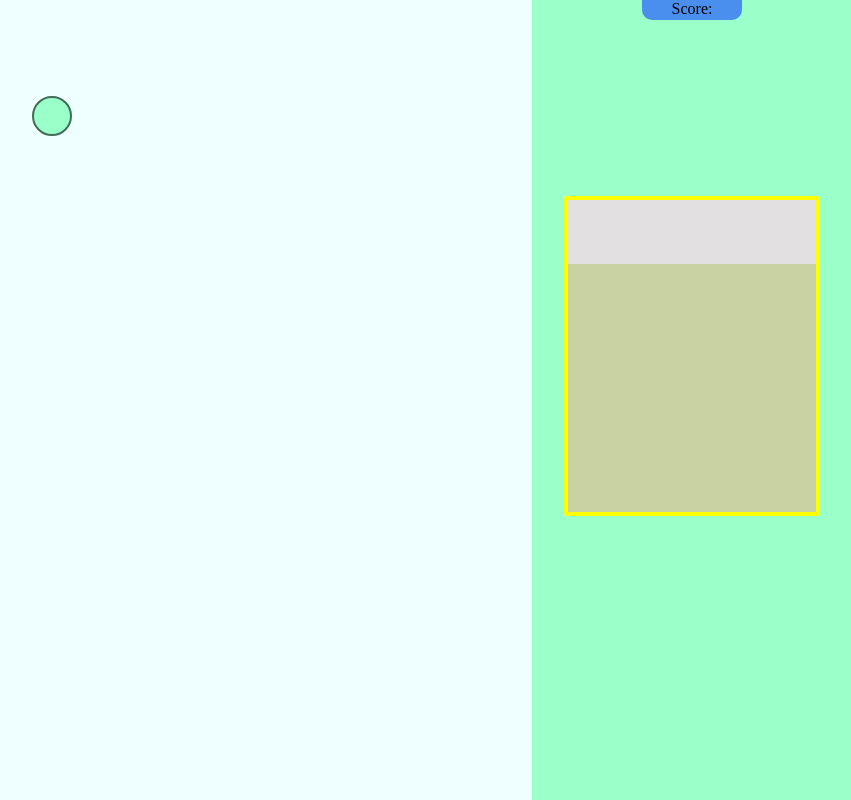
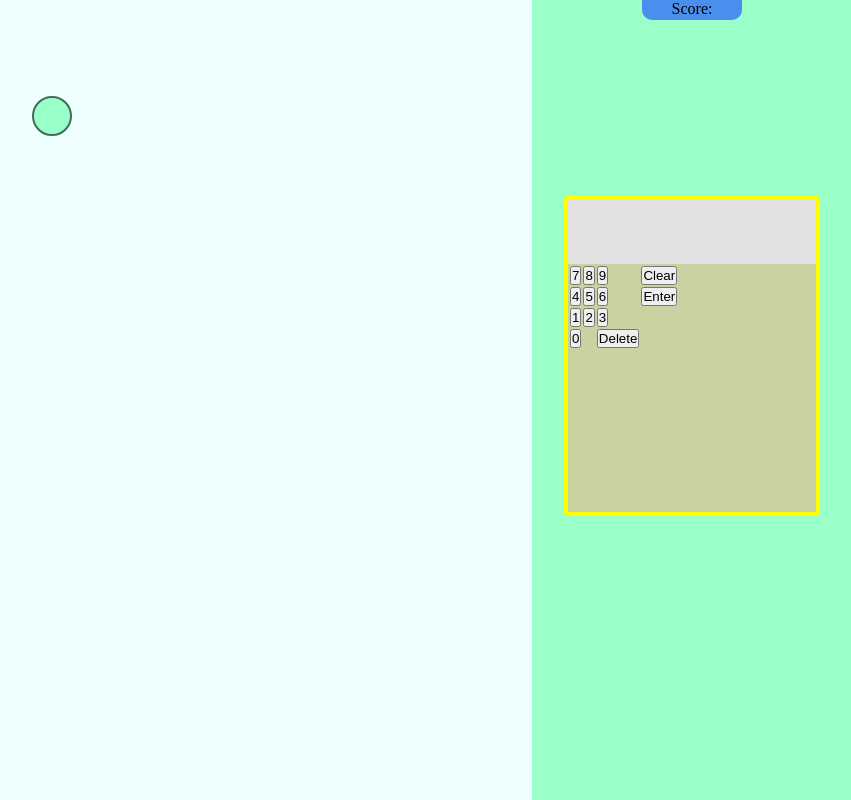
Before and after one commit to zhilinskiyt/raindrops, a plain HTML site: page index.html in a window 1280 px wide. Shown: the whole page, without its empty margins (428-1279 px from the left). Drawn offline with Linux system fonts and the light colour scheme.

Commit message:
feat: add calc buttons

```diff
--- a/index.html
+++ b/index.html
@@ -22,6 +22,88 @@
         </div>
         <div class="calculator">
           <div class="display"></div>
+          <table class="calc-table">
+            <tr class="calc-buttons-row">
+              <td>
+                <button type="button" class="number btn-hover-green btn">
+                  7
+                </button>
+              </td>
+              <td>
+                <button type="button" class="number btn-hover-green btn">
+                  8
+                </button>
+              </td>
+              <td>
+                <button type="button" class="number btn-hover-green btn">
+                  9
+                </button>
+              </td>
+              <td>
+                <button type="button" class="operator btn btn-hover-orange">
+                  Clear
+                </button>
+              </td>
+            </tr>
+            <tr class="calc-buttons-row">
+              <td>
+                <button type="button" class="number btn-hover-green btn">
+                  4
+                </button>
+              </td>
+              <td>
+                <button type="button" class="number btn-hover-green btn">
+                  5
+                </button>
+              </td>
+              <td>
+                <button type="button" class="number btn-hover-green btn">
+                  6
+                </button>
+              </td>
+              <td>
+                <button type="button" class="operator btn btn-hover-orange">
+                  Enter
+                </button>
+              </td>
+            </tr>
+            <tr class="calc-buttons-row">
+              <td>
+                <button type="button" class="number btn-hover-green btn">
+                  1
+                </button>
+              </td>
+              <td>
+                <button type="button" class="number btn-hover-green btn">
+                  2
+                </button>
+              </td>
+              <td>
+                <button type="button" class="number btn-hover-green btn">
+                  3
+                </button>
+              </td>
+            </tr>
+            <tr class="calc-buttons-row">
+              <td colspan="2">
+                <button
+                  type="button"
+                  class="number btn-hover-green btn btn-long"
+                >
+                  0
+                </button>
+              </td>
+              <td>
+                <button
+                  type="button"
+                  class="btn btn-hover-orange decimal"
+                  id="decimal"
+                >
+                  Delete
+                </button>
+              </td>
+            </tr>
+          </table>
         </div>
       </div>
     </div>
```
